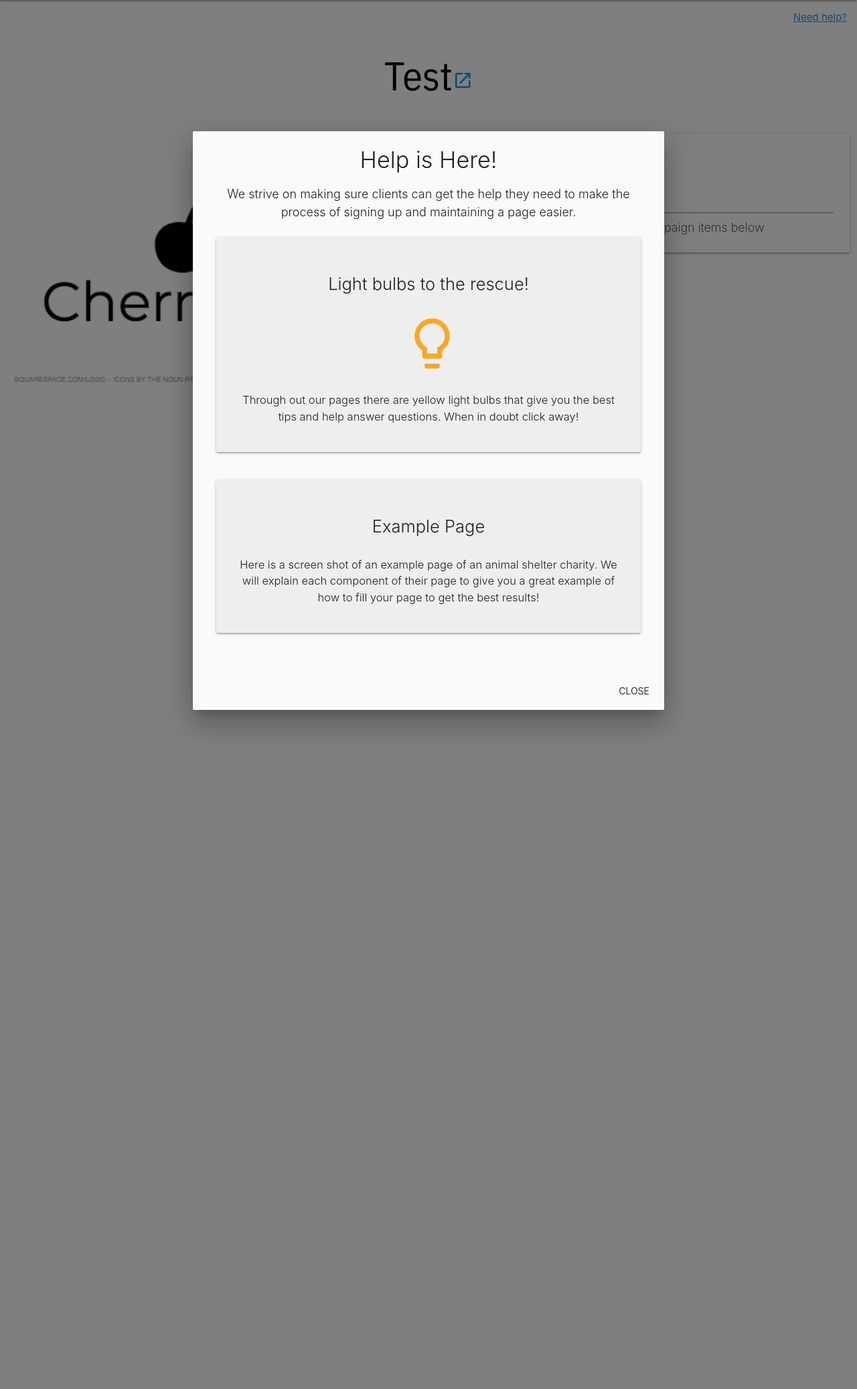
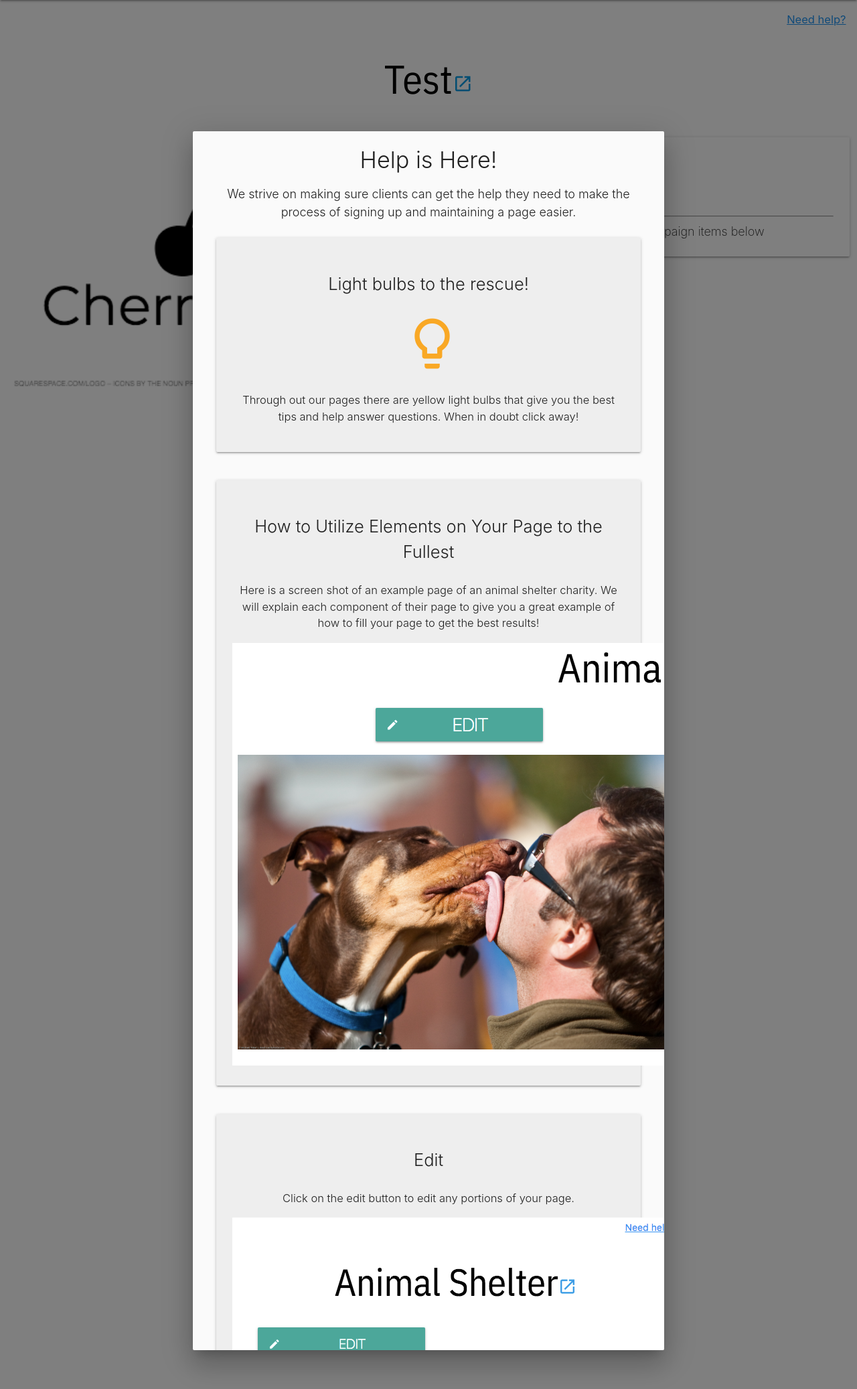
Before and after one commit to anjali-segu/cherry, a Django app: a page that uses mywebsite/templates/charity.html in a window 1280 px wide, after a click on "Need help?". Shown: the part 64-2138 px from the top of the page at 67% size. Run offline with Django 3.2, Linux system fonts and the light colour scheme; data comes from the database, SQL or seed files in the repository; some web fonts are replaced.

Commit message:
finished helper additions

```diff
--- a/mywebsite/templates/charity.html
+++ b/mywebsite/templates/charity.html
@@ -5,7 +5,7 @@
 
 {% block content %}
 <div class="row">
-<p href="#needhelp"class="blue-text lighten-2 modal-trigger"style="float: right; text-decoration: underline; padding-right: 1em;">Need help?</p>
+<p href="#needhelp"class="blue-text lighten-2 modal-trigger"style="float: right; text-decoration: underline; padding-right: 1em; font-size: 1.1em;">Need help?</p>
 </div>
 <div class="row">
   <!-- <button class="btn-small grey darken-3 thin donatenowbox waves-effect waves-light">Donate Now</button> -->
@@ -48,12 +48,54 @@
     <div class="row">
       <div class="col s12">
         <div class="card-panel grey lighten-3">
-          <p style="font-weight: 300; font-size: 1.7em; text-align: center;">Example Page</p>
+          <p style="font-weight: 300; font-size: 1.7em; text-align: center;">How to Utilize Elements on Your Page to the Fullest</p>
          <p style="font-weight: 300; font-size: 1.1em; text-align: center;">Here is a screen shot of an example page of an animal shelter charity. We will explain each component of their page to give you a great example of how to fill your page to get the best results!</p>
+         <picture>
+           <source media="(max-width: 700px)" srcset="{% static 'example_charity_tall.png' %}"/>
+           <img class="heroimg" src="{% static 'example_charity.png' %}"/>
+         </picture>
         </div>
       </div>
     </div>
 
+    <div class="row">
+      <div class="col s12">
+        <div class="card-panel grey lighten-3">
+          <p style="font-weight: 300; font-size: 1.7em; text-align: center;">Edit</p>
+         <p style="font-weight: 300; font-size: 1.1em; text-align: center;">Click on the edit button to edit any portions of your page.</p>
+         <img class="heroimg"src="{% static 'edit_button.png' %}"/>
+         <p style="font-weight: 300; font-size: 1.1em; text-align: center;">Most everything is self explanatory! The only thing we want to highlight is the bio and long bio. The <b>bio</b> field is where you can write a <b>short</b> statement about your charity which will be listed on the Find a Charity page. The <b>long bio</b> will be listed on your profile where you can go more into <b>depth</b> about your charity.</p>
+         <img class="heroimg"src="{% static 'bio.png' %}"/>
+
+        </div>
+      </div>
+    </div>
+
+    <div class="row">
+      <div class="col s12">
+        <div class="card-panel grey lighten-3">
+          <p style="font-weight: 300; font-size: 1.7em; text-align: center;">Tags, Tags, Tags</p>
+         <p style="font-weight: 300; font-size: 1.1em; text-align: center;">Tags are essentially how donors can search for your charity. Check off the tags that apply to you in the edit form.</p>
+         <img class="heroimg"src="{% static 'tags.png' %}"/>
+        </div>
+      </div>
+    </div>
+
+    <div class="row">
+      <div class="col s12">
+        <div class="card-panel grey lighten-3">
+          <p style="font-weight: 300; font-size: 1.7em; text-align: center;">Campaigns</p>
+         <p style="font-weight: 300; font-size: 1.1em; text-align: center;">To create a campaign click on the create campaign button. Campaigns allow you to explain what your currently working on. For example, for the animal shelter they are having a Puppy Fall Fundraiser.</p>
+         <p style="font-weight: 300; font-size: 1.1em; text-align: center;">To create campaign items click on the add campaign item button. Campaign items let you explain what components are in your campaign and how funding is allocated. For example, the animal shelter is utilizing their campaign to raise money for dog toys, beds, and food.</p>
+
+         <picture>
+           <source media="(max-width: 700px)" srcset="{% static 'example_campaign_tall.png' %}"/>
+           <img class="heroimg"src="{% static 'example_campaign.png' %}"/>
+         </picture>
+
+        </div>
+      </div>
+    </div>
 
 
     </div>
@@ -162,7 +204,10 @@
            <!-- Image Info Modal -->
            <div id="image_info" class="modal">
              <div class="modal-content">
-               <p class="center-content">Need to talk about image hosting website and list steps here</p>
+               <p class="center-content" style="font-size: 1.4em; font-weight:300; margin-top: 0px;">Want to use an Image from you Computer?</p>
+               <p><a href ="https://postimages.org/" target="_blank">1. Go to PostImage.</a></p>
+               <p>2. Choose an image and follow the instructions on the page.</p>
+               <p>3. Copy and paste the <b>direct link</b> into the Image URL field on CherryGiver.</p>
              </div>
              <div class="modal-footer">
                <a href="#!" class="modal-close  btn-flat">Close</a>
@@ -236,24 +281,40 @@
     <div id="createcampaign" class="modal">
       <div class="modal-content">
         <h4>Create Campaign</h4>
-        <p>Campaign title explains the current project your working on (Ex: Chicago Food Bank Fundraiser)</p>
+        <p>Campaign title explains the current project your working on (Ex: Puppy Fall Fundraiser)</p>
         <div class="row">
           <form class="col s12">
             <div class="row">
               <input type="hidden" value="{{charity.id}}" id="charity_id"></input>
               <div class="input-field col s12">
-                <i class="material-icons prefix yellow-text text-darken-3">lightbulb_outline</i>
+              <i href="#campaign_info"class="material-icons prefix yellow-text text-darken-3 modal-trigger">lightbulb_outline</i>
                 <input placeholder="ex: My First Campaign" id="new_campaign_name" type="text" class="validate">
                 <label for="new_campaign_name">Campaign Name</label>
               </div>
             </div>
           </form>
+
+          <!-- Campaign Info Modal -->
+          <div id="campaign_info" class="modal">
+            <div class="modal-content">
+              <p style="font-weight: 300; font-size: 1.7em; text-align: center;">Campaigns</p>
+              <p style="font-weight: 300; font-size: 1.1em; text-align: center;">To create a campaign click on the create campaign button. Campaigns allow you to explain what your currently working on. For example, for an animal shelter might have a Puppy Fall Fundraiser.</p>
+              <p style="font-weight: 300; font-size: 1.1em; text-align: center;">To create campaign items click on the add campaign item button. Campaign items let you explain what components are in your campaign and how funding is allocated. For example, an animal shelter might utilize their campaign to raise money for dog toys, beds, and food.</p>
+            </div>
+            <div class="modal-footer">
+              <a href="#!" class="modal-close  btn-flat">Close</a>
+            </div>
+          </div>
+
+
         </div>
       </div>
       <div class="modal-footer">
         <a class="waves-effect waves-light btn" id="create_campaign_btn">Create</a>
       </div>
   </div>
+
+
 
   <!-- <div class="row">
     <div class="input-field col s12">
@@ -268,7 +329,7 @@
 
       <div class="modal-content">
         <h4>Add Campaign Item</h4>
-        <p>Campaign items break down the different components of your campaign. (Ex: Reusable Boxes, Water Bottles)</p>
+        <p>Campaign items break down the different components of your campaign. (Ex: Dog Toys, Dog Beds, Dog Food)</p>
         <div class="row">
           <form class="col s12">
 
@@ -321,7 +382,10 @@
             <!-- Image Info Modal -->
             <div id="image_info2" class="modal">
               <div class="modal-content">
-                <p class="center-content">Need to talk about image hosting website and list steps here</p>
+                <p class="center-content" style="font-size: 1.4em; font-weight:300; margin-top: 0px;">Want to use an Image from you Computer?</p>
+                <p><a href ="https://postimages.org/" target="_blank">1. Go to PostImage.</a></p>
+                <p>2. Choose an image and follow the instructions on the page.</p>
+                <p>3. Copy and paste the <b>direct link</b> into the Image URL field on CherryGiver.</p>
               </div>
               <div class="modal-footer">
                 <a href="#!" class="modal-close  btn-flat">Close</a>
```
Also changed, not shown: mywebsite/static/bio.png (added), mywebsite/static/edit_button.png (added), mywebsite/static/example_campaign.png (added), mywebsite/static/example_campaign_tall.png (added), mywebsite/static/example_charity.png (added), mywebsite/static/example_charity_tall.png (added), mywebsite/static/tags.png (added).
